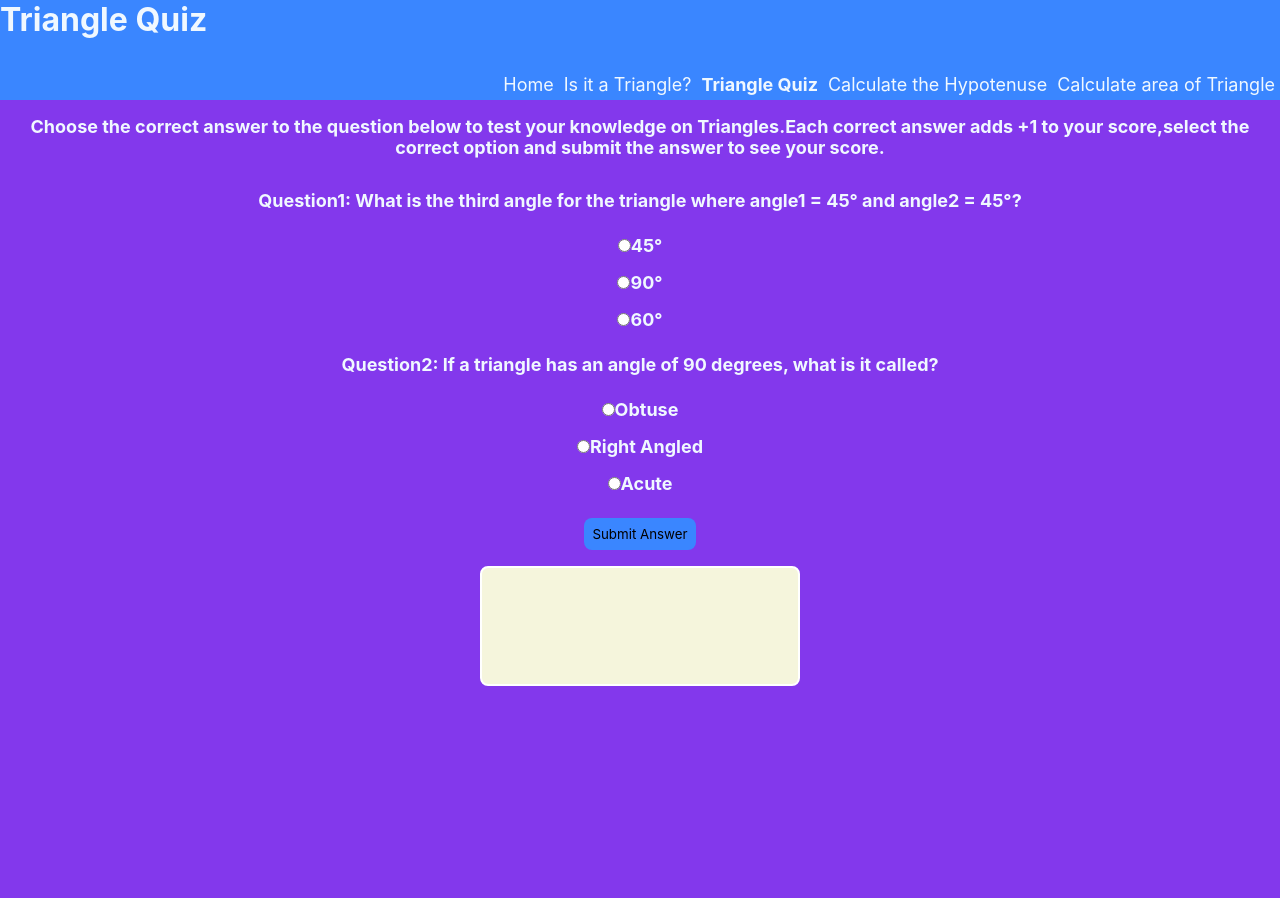
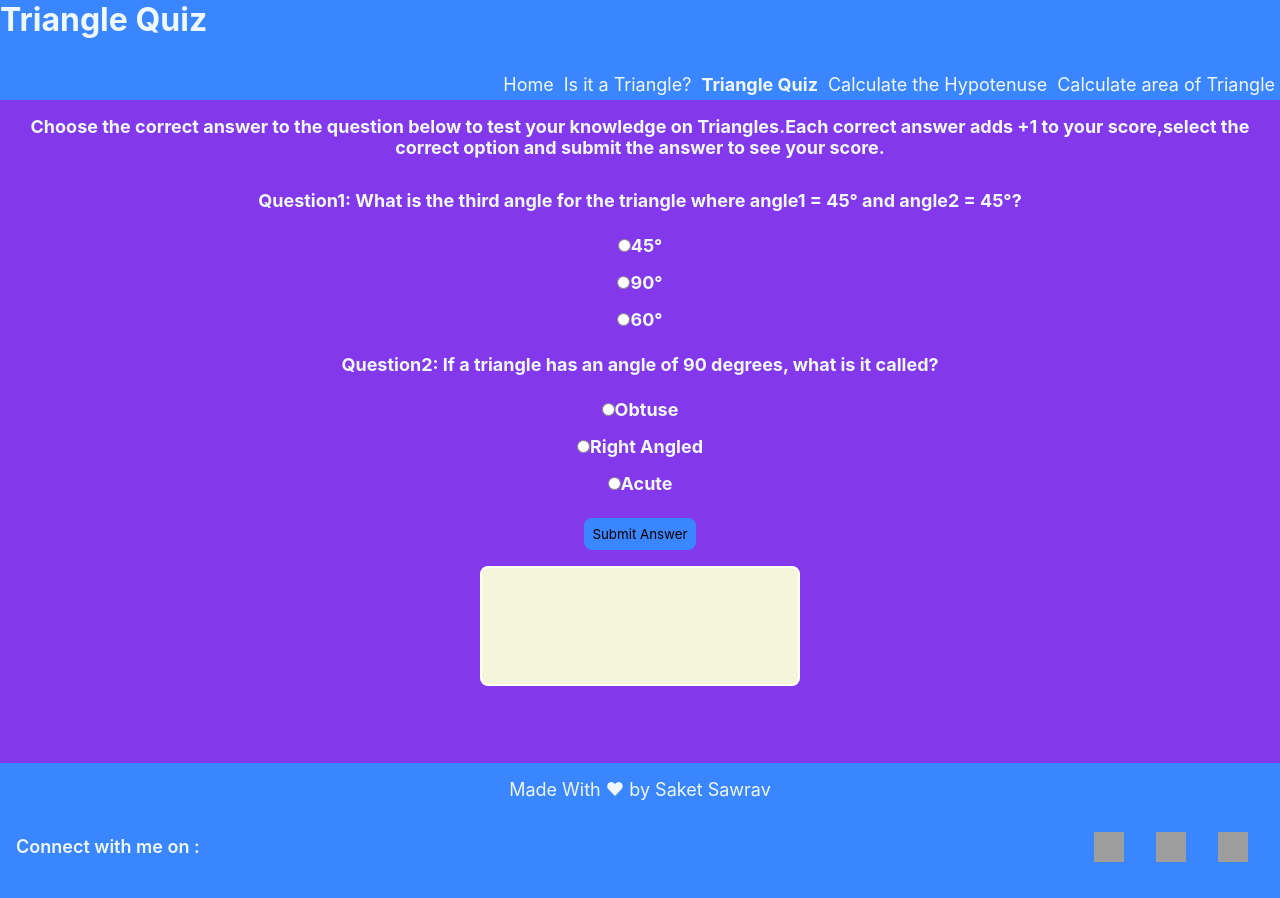
Before and after one commit to saketsawrav/FunWithTriangles, a plain HTML site: page quiz.html in a window 1280 px wide. Before the commit the page ends 800 px from the top, so only its background shows below. Drawn offline with Linux system fonts and the light colour scheme; grey boxes are pictures that could not be loaded; a small style sheet from the web is missing.

Commit message:
Add footer to every page
Signed-off-by: ssawrav <s.sawrav@gmail.com>

```diff
--- a/quiz.html
+++ b/quiz.html
@@ -34,5 +34,14 @@
     <button id="submit-answer-btn">Submit Answer</button>
     <div id="output"></div>
     <script src="quiz.js"></script>
+    <footer id="footer">
+        <p>Made With ❤ by Saket Sawrav</p>
+        <ul class="social">
+            <p>Connect with me on : </p>
+            <li><a href="https://github.com/ssawrav" target="_blank" class="github"><img src="https://whatisyourluckynumber.netlify.app/images/github-icon.svg" alt="github-img"></a></li>
+            <li><a href="https://linkedin.com/in/saketsawrav" target="_blank" class="linkedin"><img src="https://whatisyourluckynumber.netlify.app/images/linkedin-icon.svg" alt="linkedin-img"></a></li>
+            <li><a href="https://twitter.com/reddraigemperor" target="_blank" class="twitter"><img src="https://whatisyourluckynumber.netlify.app/images/twitter-icon.svg" alt="twitter-img"></a></li>
+        </ul>
+    </footer>
 </body>
 </html>
--- a/styles.css
+++ b/styles.css
@@ -136,6 +136,7 @@ body {
     color: black;
     border-radius: 0.5rem;
     padding: 0.5rem;
+    margin-bottom: 14%;
 }
 
 #page-2 .nav {
@@ -181,6 +182,7 @@ body {
     color: black;
     border-radius: 0.5rem;
     padding: 0.5rem;
+    margin-bottom: 6%;
 }
 
 #page-2 label {
@@ -255,6 +257,7 @@ body {
     color: black;
     border-radius: 0.5rem;
     padding: 0.5rem;
+    margin-bottom: 2rem;
 }
 
 #page-3 h2,h3 {
@@ -379,3 +382,57 @@ body {
     background-color: var(--azure);
     border: 1px transparent;
 }
+
+#footer {
+    all: revert;
+    position: relative;
+    bottom:0;
+    width: 100%;
+}
+
+#footer p {
+    all: revert;
+    text-align: center;
+    background-color: var(--azure);
+    margin-bottom: 0;
+    padding-bottom: 0;
+    padding-top: 1rem;
+    font-size: large;
+    font-weight: 400;
+}
+
+#footer .social {
+    all: revert;
+    display: flex;
+    flex-direction: row;
+    padding: 1rem;
+    background-color: var(--azure);
+    margin-bottom: 0;
+    margin-top: 0;
+}
+
+#footer .social p {
+    all: revert;
+    flex-grow: 1;
+    margin-top: 20px;
+    font-size: large;
+    font-weight: 600;
+}
+
+#footer .social li {
+    list-style: none;
+    display: inline-block;
+    padding: 1rem;
+}
+
+#footer .social a {
+    all: revert;
+    text-decoration: none;
+    color: black;
+}
+
+#footer .social img {
+    all: revert;
+    width: 30px;
+    height: 30px;
+}
```
Also changed, not shown: calculate-triangle.html (+9 -0 lines), hypotenuse.html (+9 -0 lines), index.html (+9 -0 lines), is-it-triangle.html (+9 -0 lines).
